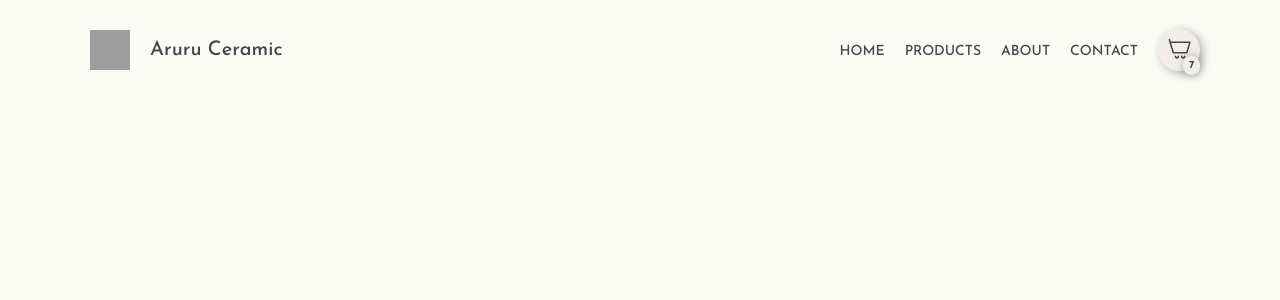
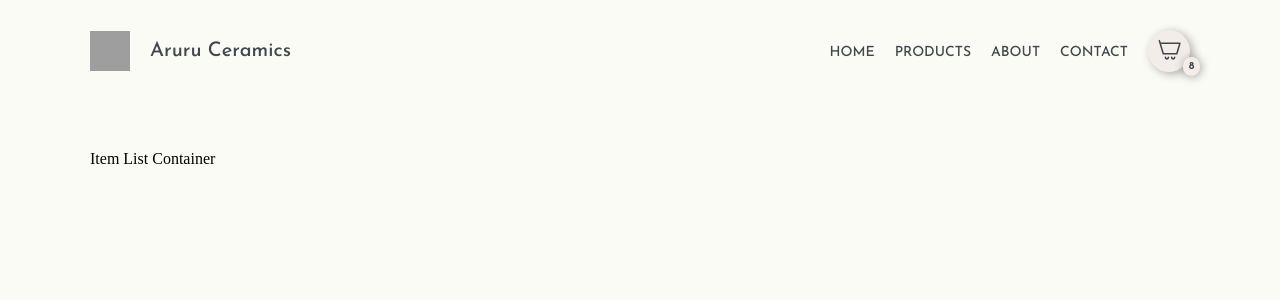
Before and after one commit to SofiaOribe/AruruCeramics-OribeSofia, a React (Create React App) app: page / in a window 1280 px wide. Shown: the top 300 px of the page. Built offline with nearby package versions, Linux system fonts and the light colour scheme; grey boxes are pictures that could not be loaded.

Commit message:
Agrego ItemListContainer

```diff
--- a/public/index.html
+++ b/public/index.html
@@ -6,7 +6,7 @@
   <meta name="viewport" content="width=device-width, initial-scale=1.0">
 
 
-  <title>Aruru Ceramic</title>
+  <title>Aruru Ceramics</title>
 </head>
 <body>
   <div id="root"></div>
--- a/src/components/App.css
+++ b/src/components/App.css
@@ -6,4 +6,11 @@ header {
     z-index: 9999;
     transition: all 300ms ease-in-out;
     padding: 20px 0px;
+    background-color: var(--color-bg);
 }
+
+main {
+    width: 90%;
+    margin: 0 90px;
+    margin-top: 150px;
+}
--- a/src/components/App.jsx
+++ b/src/components/App.jsx
@@ -3,6 +3,7 @@ import './App.css';
 import React from 'react';
 //Importo componentes
 import Navbar  from './Navbar/Navbar';
+import ItemListContainer from './ItemListContainer/ItemListContainer';
 
 //rfc hacer componente
 
@@ -21,6 +22,9 @@ const App = () => {
       <header>
         <Navbar/>
       </header>
+      <main>
+        <ItemListContainer greeting={"Item List Container"}/>
+      </main>
     </>
   );
 }
--- /dev/null
+++ b/src/components/ItemListContainer/ItemListContainer.jsx
@@ -0,0 +1,9 @@
+import React from 'react';
+
+const ItemListContainer = ({greeting}) => {
+    return (
+        <div>{greeting}</div>
+    );
+}
+
+export default ItemListContainer;
--- a/src/components/Navbar/CartWidget/CartWidget.css
+++ b/src/components/Navbar/CartWidget/CartWidget.css
@@ -1,5 +1,5 @@
 button {
-    margin-left: 10px;
+    margin: 10px;
     border: none;
     background: var(--color-bg-offset);
     width: 42px;
--- a/src/components/Navbar/CartWidget/CartWidget.jsx
+++ b/src/components/Navbar/CartWidget/CartWidget.jsx
@@ -5,7 +5,7 @@ const CartWidget = ({cantCarrito}) => {
     return (
         <>
             <button>
-                <svg width="25px" height="25px" strokeWidth={"1.47"} viewBox="0 0 24 24" fill="none" xmlns="http://www.w3.org/2000/svg" color="#41474C"><path d="M3 6h19l-3 10H6L3 6zm0 0l-.75-2.5M11 19.5a1.5 1.5 0 01-3 0M17 19.5a1.5 1.5 0 01-3 0" stroke='#41474C' strokeWidth={"1.47"} strokeLinecap='round' strokeLinejoin='round'></path></svg>
+                <svg width="25px" height="25px" strokeWidth={"1.47"} viewBox="0 0 24 24" fill="none" xmlns='http://www.w3.org/2000/svg' color="#41474C"><path d="M3 6h19l-3 10H6L3 6zm0 0l-.75-2.5M11 19.5a1.5 1.5 0 01-3 0M17 19.5a1.5 1.5 0 01-3 0" stroke='#41474C' strokeWidth={"1.47"} strokeLinecap='round' strokeLinejoin='round'></path></svg>
             </button>
             <p>{cantCarrito}</p>
         </>
--- a/src/components/Navbar/Navbar.css
+++ b/src/components/Navbar/Navbar.css
@@ -5,6 +5,7 @@ header nav {
     margin: 0 80px;
     display: flex;
     justify-content: space-between;
+    transition: all .1s;
 }
 
 /*-Logo-*/
@@ -37,3 +38,9 @@ header nav {
     justify-content: right;
     align-items: center;
 }
+
+@media (max-width: 670px) {
+    header nav {
+        margin: 0 10px;
+    }
+}
--- a/src/components/Navbar/Navbar.jsx
+++ b/src/components/Navbar/Navbar.jsx
@@ -10,11 +10,11 @@ const Navbar = () => {
             <nav>
                 <div className="logo">
                     <img src="https://cdn-icons-png.flaticon.com/512/6900/6900891.png" alt=""/>
-                    <span>Aruru Ceramic</span>
+                    <span>Aruru Ceramics</span>
                 </div>
                 <div className="secciones">
                     <Secciones/>
-                    <CartWidget cantCarrito={7}/>
+                    <CartWidget cantCarrito={8}/>
                 </div>
             </nav>
         </>
--- a/src/components/Navbar/Secciones/Categorias/Categorias.css
+++ b/src/components/Navbar/Secciones/Categorias/Categorias.css
@@ -14,3 +14,7 @@
    background-color: var(--color-bg-offset);
    border-radius: 50px;
 }
+
+.menuVertical li a:hover {
+    color: var(--color-secondary);
+ }
--- a/src/components/Navbar/Secciones/Secciones.css
+++ b/src/components/Navbar/Secciones/Secciones.css
@@ -15,6 +15,10 @@
     color: var(--color-text);
     font-family: var(--fontFamily1);
     font-size: 14px;
+    transition: all .2s ease;
+}
+.links li a:hover {
+    color: var(--color-border);
 }
 
 .menuVertical {
```
